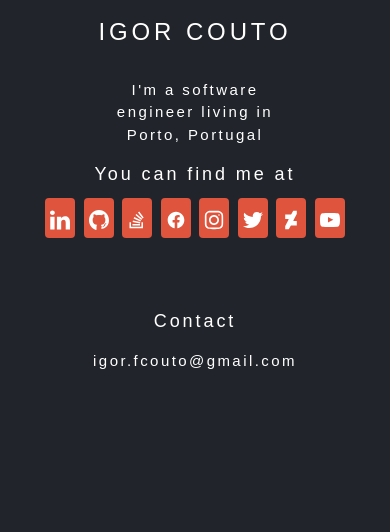
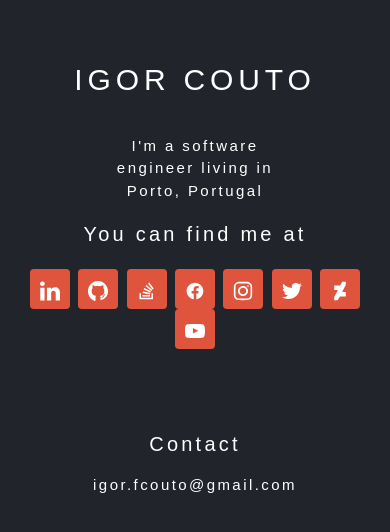
Before and after one commit to igor-couto/igorcouto.dev, a plain HTML site: page website/index.html in a window 390 px wide. Drawn offline with Linux system fonts and the light colour scheme.

Commit message:
Adjust margins

```diff
--- a/website/style.css
+++ b/website/style.css
@@ -12,7 +12,7 @@ body {
     letter-spacing: 0.1618em;
     line-height: 2.318em;
     font-style: normal;
-      margin: 0;
+    margin: 40px 0 0 0;
     padding: 0.17em 0;
 }
 
@@ -66,19 +66,3 @@ body {
     background: #bf3f2d;
     transform: scale(1.1);
 }
-
-  @media (max-width: 600px) {
-      h1 {
-          font-size: 24px;
-      }
-      h2 {
-          font-size: 18px;
-      }
-      .icons {
-          padding: 10px;
-      }
-      .icons > a {
-          width: 30px;
-          height: 28px;
-      }
-  }
```
Lines whose indentation alone changed are shown as unchanged.
